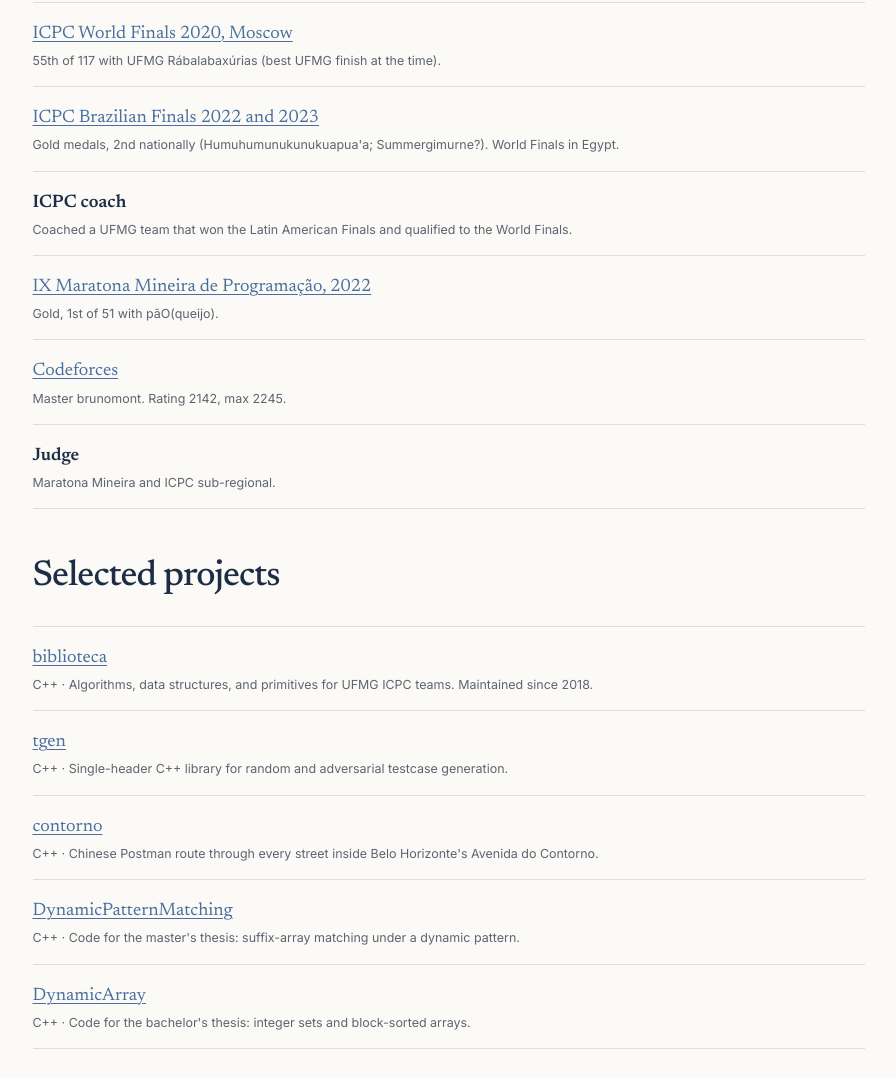
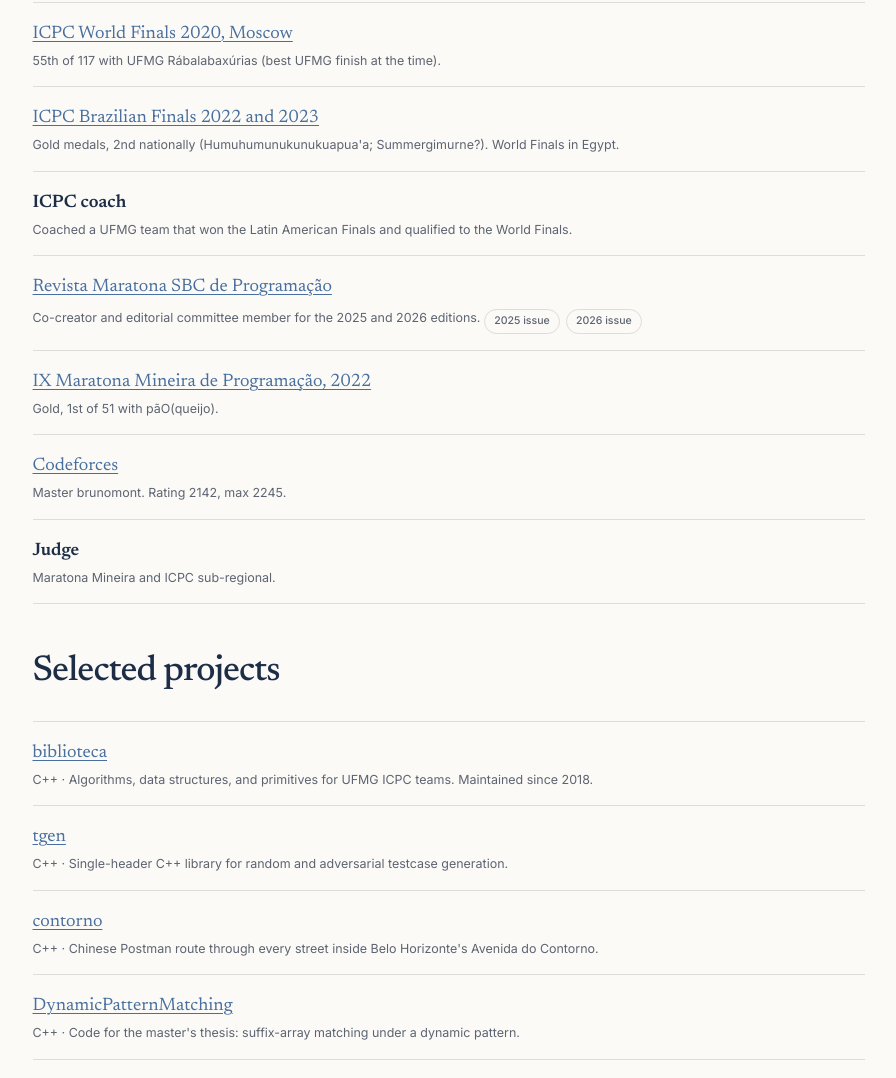
Before and after one commit to brunomaletta/brunomaletta.github.io, an Astro site: page /cv in a window 1280 px wide. Shown: the part 2223-3301 px from the top of the page, without its empty margins (24-920 px from the left). Built offline with nearby package versions, Linux system fonts and the light colour scheme; Astro itself is replaced by a stand-in of ours.

Commit message:
Add Maratona magazine editorial work

```diff
--- a/src/data/site.ts
+++ b/src/data/site.ts
@@ -123,6 +123,15 @@
     title: "ICPC coach",
     detail: "Coached a UFMG team that won the Latin American Finals and qualified to the World Finals.",
     href: "",
+  },
+  {
+    title: "Revista Maratona SBC de Programação",
+    detail: "Co-creator and editorial committee member for the 2025 and 2026 editions.",
+    href: "https://maratona.sbc.org.br/revista.html",
+    links: [
+      { label: "2025 issue", href: "https://maratona.sbc.org.br/revista/revistas/2025.pdf" },
+      { label: "2026 issue", href: "https://books-sol.sbc.org.br/index.php/sbc/catalog/book/212" },
+    ],
   },
   {
     title: "IX Maratona Mineira de Programação, 2022",
--- a/src/pages/cv.astro
+++ b/src/pages/cv.astro
@@ -90,7 +90,16 @@
     {contests.map((c) => (
       <li>
         {c.href ? <a href={c.href}>{c.title}</a> : <strong>{c.title}</strong>}
-        <span class="meta">{c.detail}</span>
+        <span class="meta">
+          {c.detail}
+          {c.links?.length ? (
+            <>
+              {c.links.map((l) => (
+                <a class="cv-chip" href={l.href}>{l.label}</a>
+              ))}
+            </>
+          ) : null}
+        </span>
       </li>
     ))}
   </ul>
```
